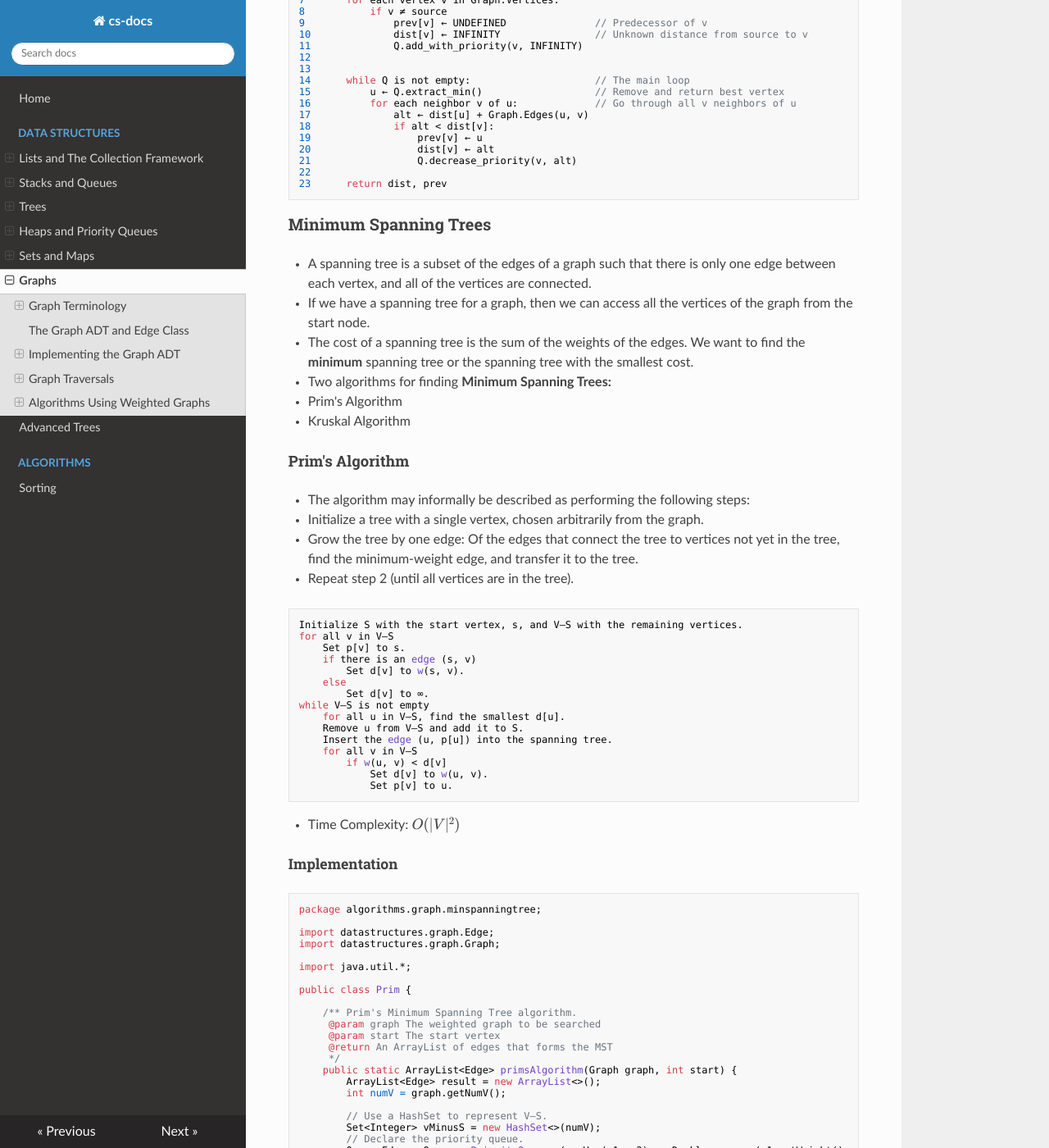
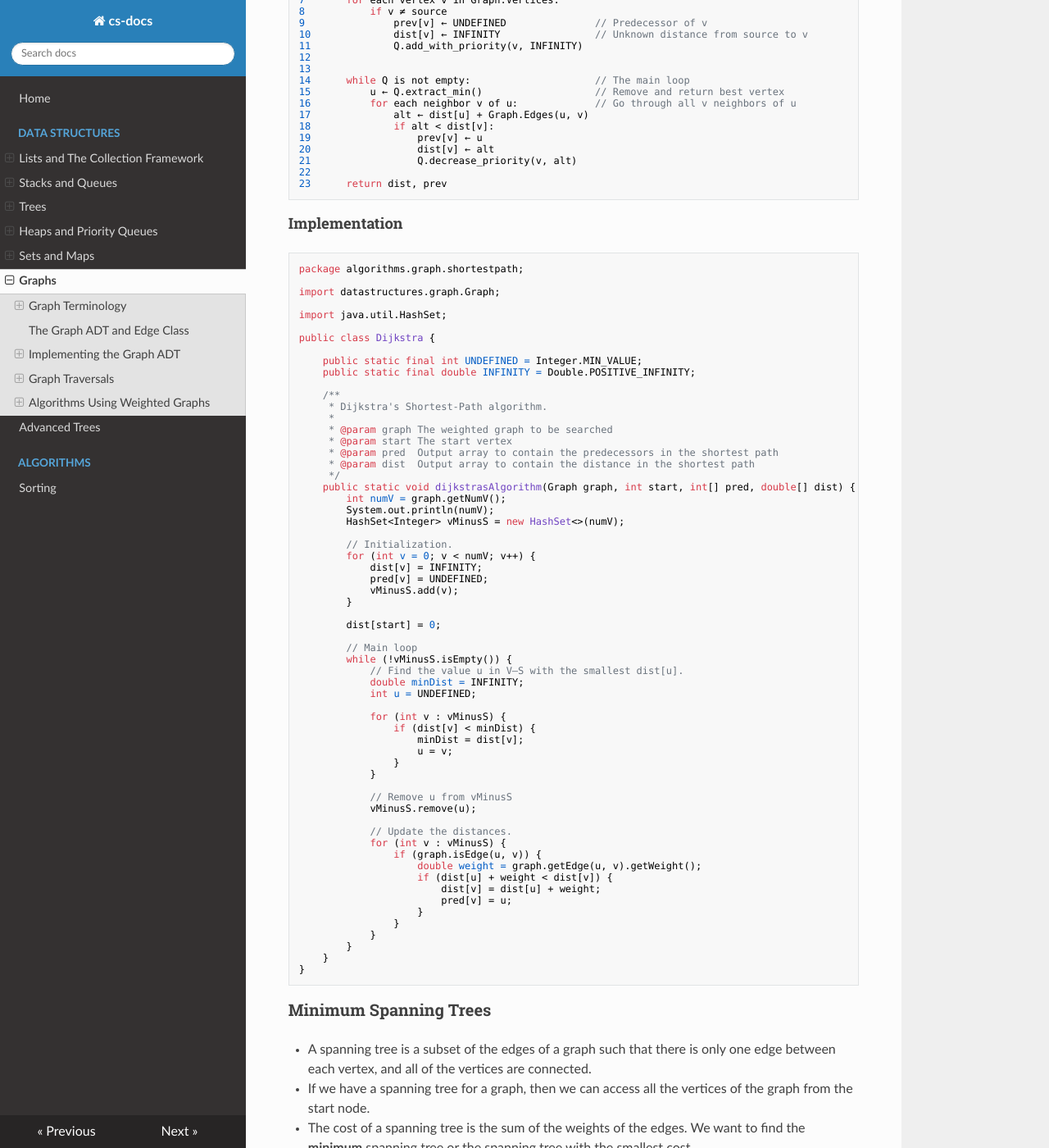
Before and after one commit to barandenizkorkmaz/cs-docs, an MkDocs documentation site: the page built from docs/data-structures/chp6-graphs/6-1-graphs.md, in a window 1280 px wide and 1400 px high, scrolled down 14442 px. Shown: the whole window at 82% size. Built offline with MkDocs 1.6.1, drawn with Linux system fonts in a browser that asks for light colours; nearby versions of some CDN libraries; formulas are drawn with MathJax 3.

Commit message:
update docs for chp6 graphs

````diff
--- a/docs/data-structures/chp6-graphs/6-1-graphs.md
+++ b/docs/data-structures/chp6-graphs/6-1-graphs.md
@@ -809,6 +809,73 @@ public class TopologicalSort {
 23      return dist, prev
 ```
 
+#### Implementation
+
+```java
+package algorithms.graph.shortestpath;
+
+import datastructures.graph.Graph;
+
+import java.util.HashSet;
+
+public class Dijkstra {
+
+    public static final int UNDEFINED = Integer.MIN_VALUE;
+    public static final double INFINITY = Double.POSITIVE_INFINITY;
+
+    /**
+     * Dijkstra's Shortest‐Path algorithm.
+     *
+     * @param graph The weighted graph to be searched
+     * @param start The start vertex
+     * @param pred  Output array to contain the predecessors in the shortest path
+     * @param dist  Output array to contain the distance in the shortest path
+     */
+    public static void dijkstrasAlgorithm(Graph graph, int start, int[] pred, double[] dist) {
+        int numV = graph.getNumV();
+        System.out.println(numV);
+        HashSet<Integer> vMinusS = new HashSet<>(numV);
+
+        // Initialization.
+        for (int v = 0; v < numV; v++) {
+            dist[v] = INFINITY;
+            pred[v] = UNDEFINED;
+            vMinusS.add(v);
+        }
+
+        dist[start] = 0;
+
+        // Main loop
+        while (!vMinusS.isEmpty()) {
+            // Find the value u in V–S with the smallest dist[u].
+            double minDist = INFINITY;
+            int u = UNDEFINED;
+
+            for (int v : vMinusS) {
+                if (dist[v] < minDist) {
+                    minDist = dist[v];
+                    u = v;
+                }
+            }
+
+            // Remove u from vMinusS
+            vMinusS.remove(u);
+
+            // Update the distances.
+            for (int v : vMinusS) {
+                if (graph.isEdge(u, v)) {
+                    double weight = graph.getEdge(u, v).getWeight();
+                    if (dist[u] + weight < dist[v]) {
+                        dist[v] = dist[u] + weight;
+                        pred[v] = u;
+                    }
+                }
+            }
+        }
+    }
+}
+```
+
 
 
 ### Minimum Spanning Trees
````
